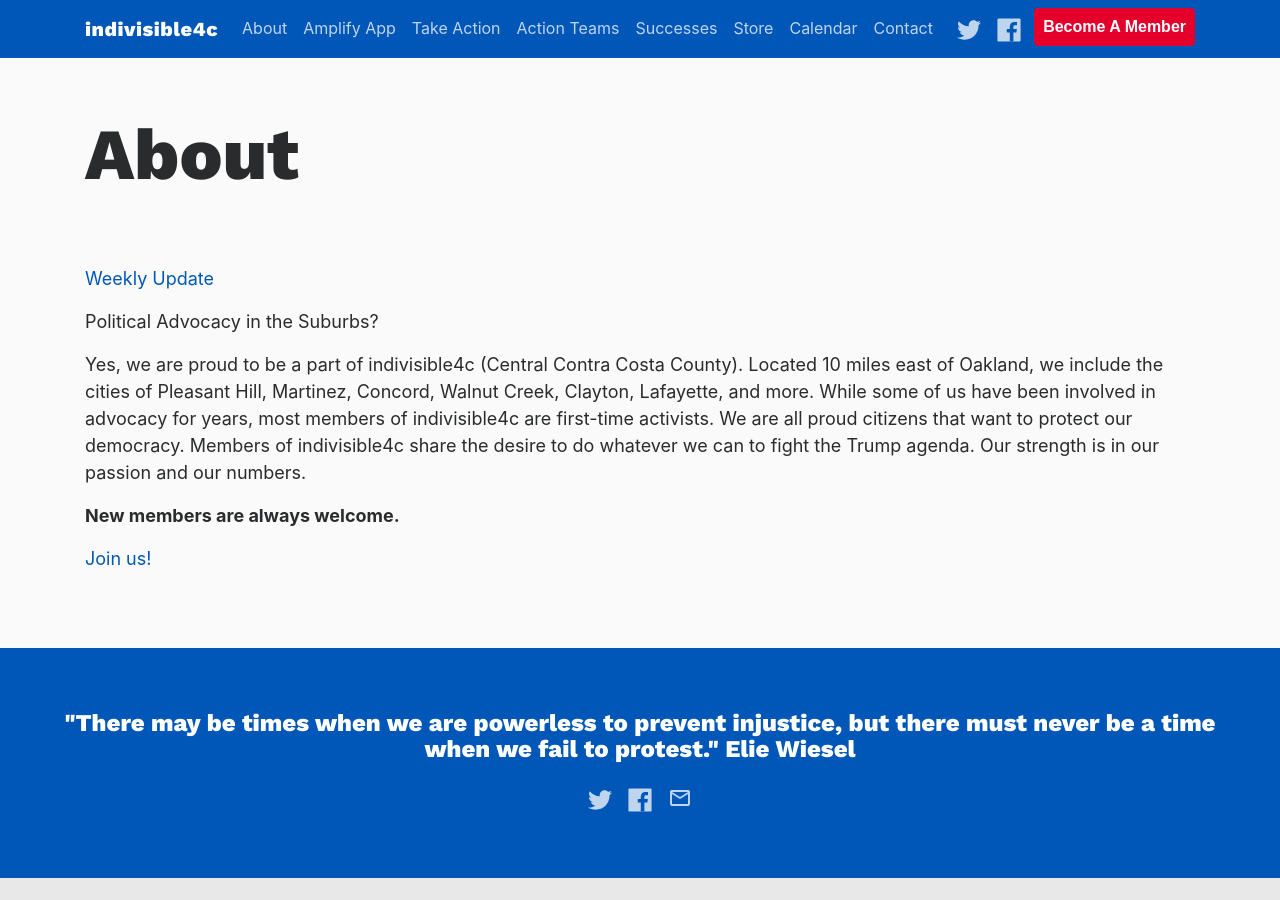
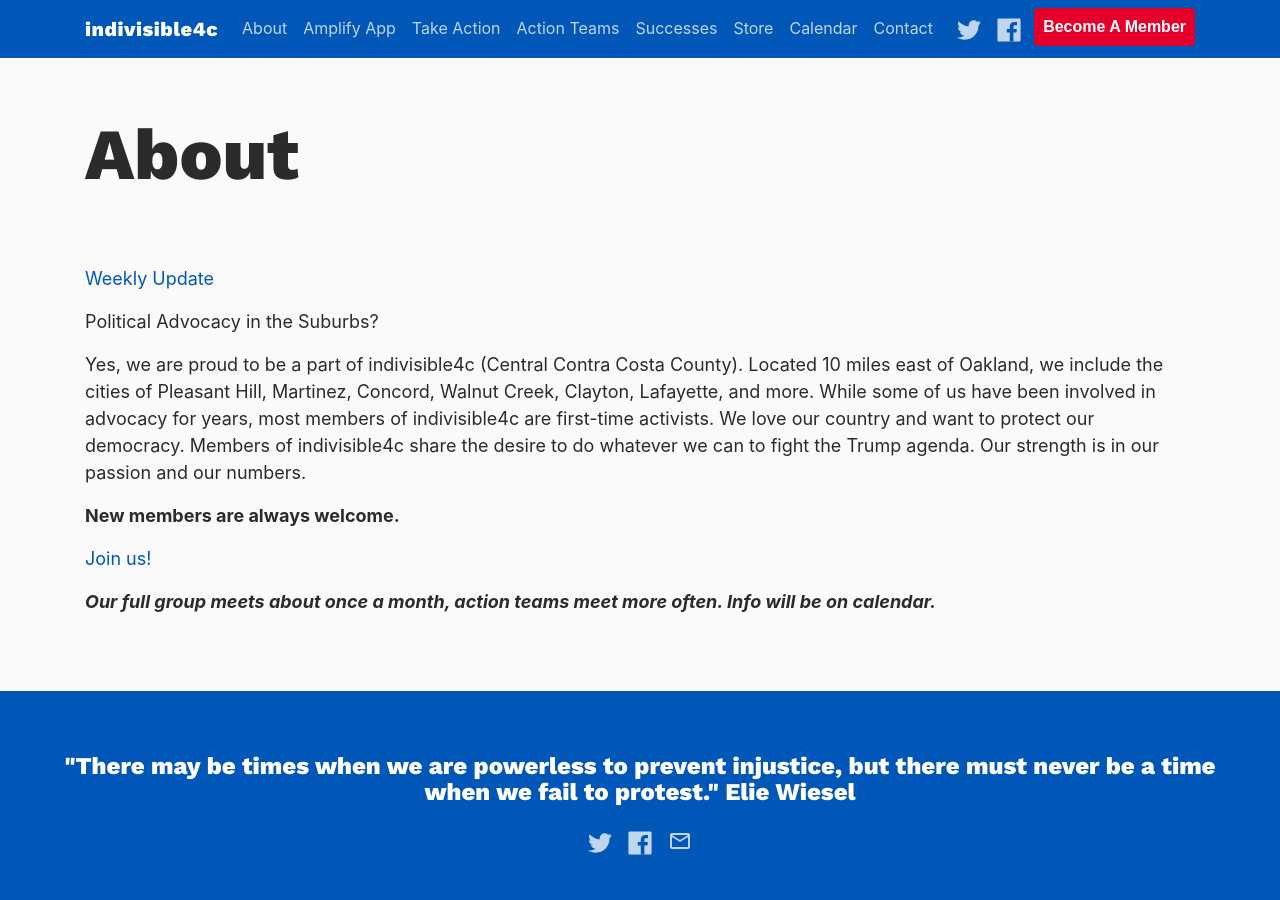
Before and after one commit to IndivisibleTemplate/BasicTemplate, a Jekyll site: the page built from join-us.markdown, in a window 1280 px wide and 900 px high. Built offline with Jekyll 4.4.1, drawn with Linux system fonts in a browser that asks for light colours; nearby versions of some CDN libraries; comment, search, counter and statistics services are not loaded.

Commit message:
Updated Join Us

```diff
--- a/join-us.markdown
+++ b/join-us.markdown
@@ -9,8 +9,10 @@
 
 Political Advocacy in the Suburbs?
 
-Yes, we are proud to be a part of indivisible4c (Central Contra Costa County). Located 10 miles east of Oakland, we include the cities of Pleasant Hill, Martinez, Concord, Walnut Creek, Clayton, Lafayette, and more. While some of us have been involved in advocacy for years, most members of indivisible4c are first-time activists. We are all proud citizens that want to protect our democracy. Members of indivisible4c share the desire to do whatever we can to fight the Trump agenda. Our strength is in our passion and our numbers.
+Yes, we are proud to be a part of indivisible4c (Central Contra Costa County). Located 10 miles east of Oakland, we include the cities of Pleasant Hill, Martinez, Concord, Walnut Creek, Clayton, Lafayette, and more. While some of us have been involved in advocacy for years, most members of indivisible4c are first-time activists. We love our country and want to protect our democracy. Members of indivisible4c share the desire to do whatever we can to fight the Trump agenda. Our strength is in our passion and our numbers.
 
 **New members are always welcome.**
 
-[Join us!](https://www.facebook.com/indivisible4c/)
+[Join us!](https://www.facebook.com/groups/413800492297720/)
+
+***Our full group meets about once a month, action teams meet more often. Info will be on calendar.***
```
